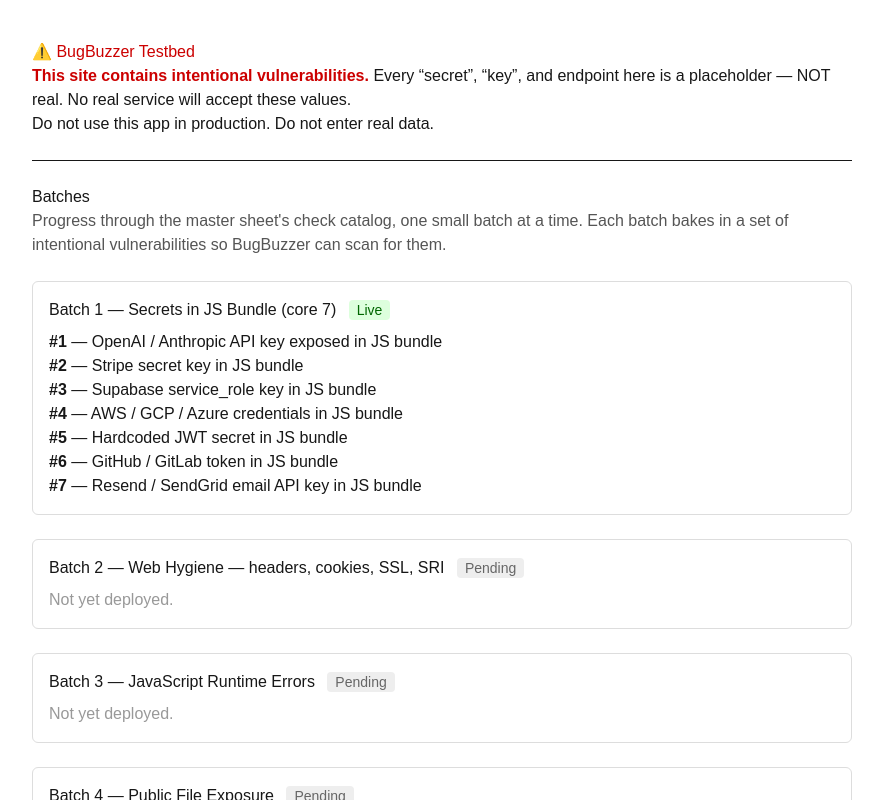
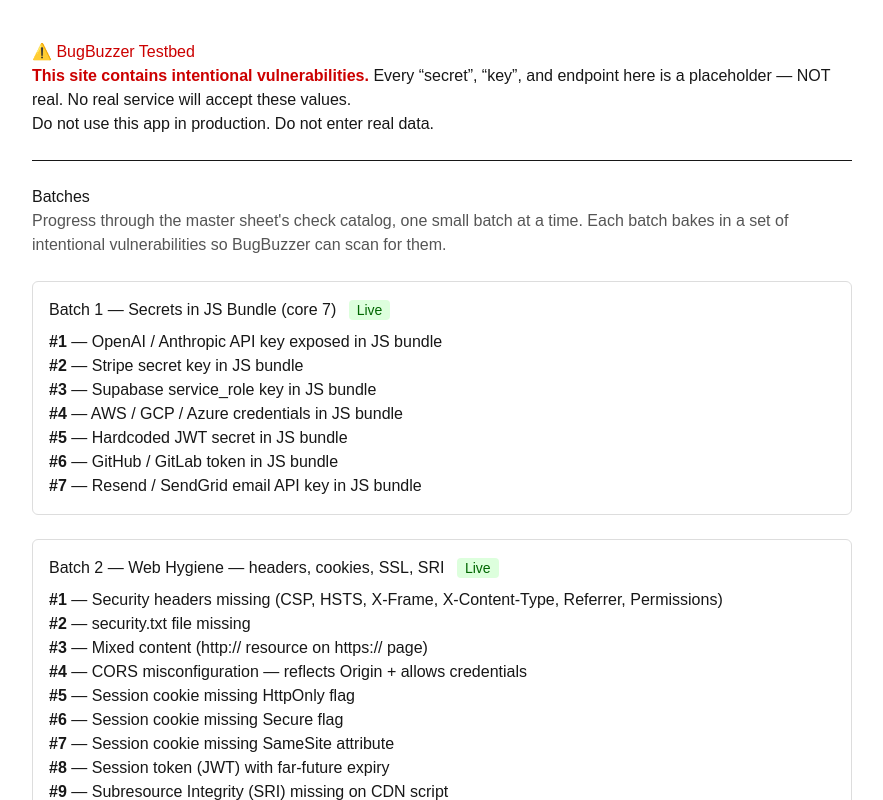
Before and after one commit to Disha1998/bugbuzzer-testbed, a Next.js app: page / in a window 1280 px wide. Shown: the top 800 px of the page, without its empty margins (198-1081 px from the left). Built offline with nearby package versions, Linux system fonts and the light colour scheme.

Commit message:
In changes in UX, it should be display batch 2

```diff
--- a/app/page.tsx
+++ b/app/page.tsx
@@ -60,7 +60,22 @@
       { num: 7, name: "Resend / SendGrid email API key in JS bundle" },
     ],
   },
-  { id: "2", title: "Web Hygiene — headers, cookies, SSL, SRI", status: "Pending", checks: [] },
+  {
+    id: "2",
+    title: "Web Hygiene — headers, cookies, SSL, SRI",
+    status: "Live",
+    checks: [
+      { num: 1, name: "Security headers missing (CSP, HSTS, X-Frame, X-Content-Type, Referrer, Permissions)" },
+      { num: 2, name: "security.txt file missing" },
+      { num: 3, name: "Mixed content (http:// resource on https:// page)" },
+      { num: 4, name: "CORS misconfiguration — reflects Origin + allows credentials" },
+      { num: 5, name: "Session cookie missing HttpOnly flag" },
+      { num: 6, name: "Session cookie missing Secure flag" },
+      { num: 7, name: "Session cookie missing SameSite attribute" },
+      { num: 8, name: "Session token (JWT) with far-future expiry" },
+      { num: 9, name: "Subresource Integrity (SRI) missing on CDN script" },
+    ],
+  },
   { id: "3", title: "JavaScript Runtime Errors", status: "Pending", checks: [] },
   { id: "4", title: "Public File Exposure", status: "Pending", checks: [] },
   { id: "5", title: "Auth & Admin Panels", status: "Pending", checks: [] },
```
Also changed, not shown: 1 other file (tests, documents, lock files or other folders).
